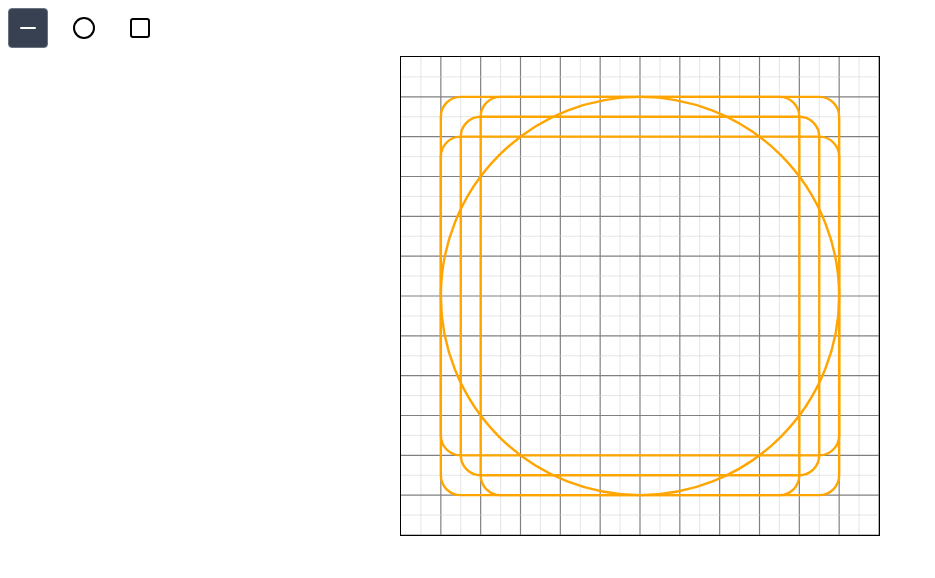
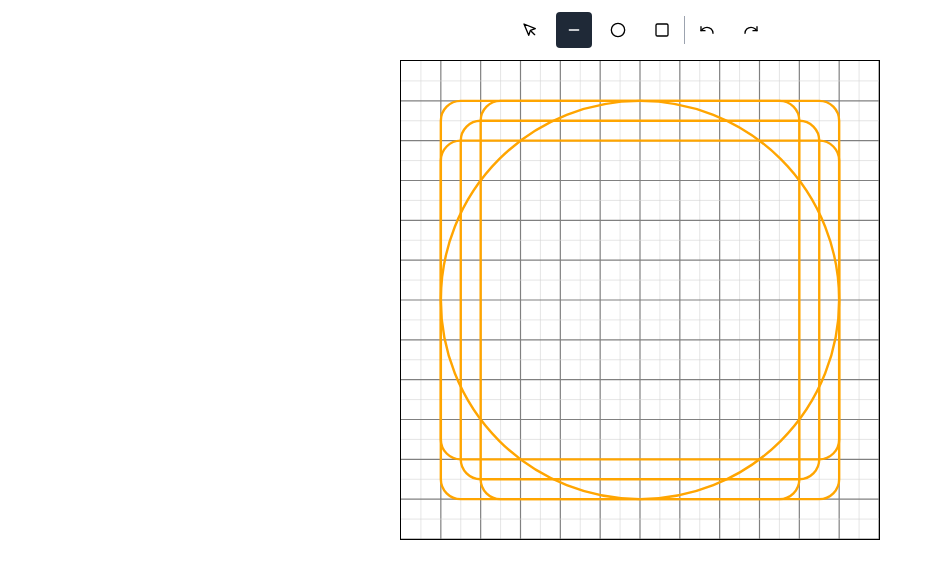
Before and after one commit to sventies/icon-creator, a React (Vite) app: page / in a window 1280 px wide. Shown: the top 578 px of the page, without its empty margins (0-935 px from the left). Built offline with nearby package versions, Linux system fonts and the light colour scheme.

Commit message:
add undo redo buttons

```diff
--- a/src/iconCreator/buttons.tsx
+++ b/src/iconCreator/buttons.tsx
@@ -1,24 +1,34 @@
 import { FC, ReactNode } from "react";
-import { Minus, Circle, Square } from "lucide-react";
+import { Minus, Circle, Square, MousePointer, Undo, Redo } from "lucide-react";
 
 interface Props {
-  setShapeMode: (mode: "line" | "circle" | "rect") => void;
-  shapeMode: "line" | "circle" | "rect";
+  setShapeMode: (mode: "line" | "circle" | "rect" | "pointer") => void;
+  shapeMode: "line" | "circle" | "rect" | "pointer";
 }
 
-const BUTTON_SIZE = 56;
+const BUTTON_SIZE = 44;
 
 const Buttons: FC<Props> = ({ setShapeMode, shapeMode }) => {
   return (
-    <div className="flex flex-row">
+    <div className="flex flex-row m-auto rounded" style={{ overflow: "hidden" }}>
+      <Button isActive={shapeMode === "pointer"} onClick={() => setShapeMode("pointer")}>
+        <MousePointer size={16} />
+      </Button>
       <Button isActive={shapeMode === "line"} onClick={() => setShapeMode("line")}>
-        <Minus />
+        <Minus size={16} />
       </Button>
       <Button isActive={shapeMode === "circle"} onClick={() => setShapeMode("circle")}>
-        <Circle />
+        <Circle size={16} />
       </Button>
       <Button isActive={shapeMode === "rect"} onClick={() => setShapeMode("rect")}>
-        <Square />
+        <Square size={16} />
+      </Button>
+      <Divider />
+      <Button onClick={() => setShapeMode("rect")}>
+        <Undo size={16} />
+      </Button>
+      <Button onClick={() => setShapeMode("rect")}>
+        <Redo size={16} />
       </Button>
     </div>
   );
@@ -27,14 +37,14 @@ const Buttons: FC<Props> = ({ setShapeMode, shapeMode }) => {
 interface ButtonProps {
   onClick: () => void;
   children: ReactNode;
-  isActive: boolean;
+  isActive?: boolean;
 }
 
-const Button: FC<ButtonProps> = ({ children, onClick, isActive }) => {
+const Button: FC<ButtonProps> = ({ children, onClick, isActive = false }) => {
   const className = getClassName(isActive);
   return (
     <button
-      className="bg-white group p-2 text-black"
+      className="bg-white group p-1 text-black"
       style={{ width: BUTTON_SIZE, height: BUTTON_SIZE }}
       onClick={onClick}
     >
@@ -48,6 +58,12 @@ const Button: FC<ButtonProps> = ({ children, onClick, isActive }) => {
   );
 };
 
+const Divider = () => (
+  <div className={`h-[${BUTTON_SIZE}px] w-[1px] bg-white flex items-center justify-center`}>
+    <div className="bg-gray-400 w-full h-[28px]" />
+  </div>
+);
+
 const getClassName = (isActive: boolean) => {
   const start = "group-hover:border border-gray-500 w-full h-full flex items-center justify-center rounded";
   if (isActive) {
--- a/src/iconCreator/iconCreator.tsx
+++ b/src/iconCreator/iconCreator.tsx
@@ -1,6 +1,5 @@
 import { FC, useEffect, useState } from "react";
 import HelperShapes from "./helperShapes";
-// import Button from "./buttons";
 import Buttons from "./buttons";
 
 interface Props {}
@@ -20,7 +19,7 @@ interface Circle {
   r: number;
 }
 
-interface DraftLine {
+interface Point {
   x1: number;
   y1: number;
 }
@@ -39,8 +38,8 @@ const ARRAY = Array.from({ length: SIZE + 1 }, () => Array.from({ length: SIZE +
 
 const getDraft: (
   hovered: [number, number] | null,
-  draftPoint: DraftLine | null,
-  shapeMode: "line" | "circle" | "rect"
+  draftPoint: Point | null,
+  shapeMode: "line" | "circle" | "rect" | "pointer"
 ) => Line | Circle | Rect | null = (hovered, draftPoint, shapeMode) => {
   if (!hovered) return null;
   if (!draftPoint) {
@@ -49,6 +48,8 @@ const getDraft: (
       case "line":
       case "rect":
         return { type: "line" as const, x1: hovered[0], y1: hovered[1], x2: hovered[0], y2: hovered[1] };
+      default:
+        return null;
     }
   }
 
@@ -76,43 +77,39 @@ const getDraft: (
       };
     }
   }
-
   return null;
 };
 
 const IconCreator: FC<Props> = () => {
-  const [shapeMode, setShapeMode] = useState<"line" | "circle" | "rect">("line");
-  const [draftPoint, setDraftPoint] = useState<DraftLine | null>(null);
+  const [shapeMode, setShapeMode] = useState<"line" | "circle" | "rect" | "pointer">("line");
+  const [draftPoint, Point] = useState<Point | null>(null);
   const [lines, setLines] = useState<(Line | Circle | Rect)[]>([]);
   const [hovered, setHovered] = useState<[number, number] | null>(null);
   const [startXY, setStartXY] = useState([0, 0]);
 
   useEffect(() => {
-    setDraftPoint(null);
+    Point(null);
     setHovered(null);
   }, [shapeMode]);
 
   const finishShape = (i: number, j: number) => {
     if (!draftPoint) {
-      setDraftPoint({ x1: i, y1: j });
+      Point({ x1: i, y1: j });
       return;
     }
     const shape = getDraft(hovered, draftPoint, shapeMode);
     if (shape) setLines((prev) => [...prev, shape]);
-    setDraftPoint(null);
+    Point(null);
   };
 
   const draftShape = getDraft(hovered, draftPoint, shapeMode);
 
+  const pointerEvents = shapeMode === "pointer" ? "all" : "none";
+
   return (
     <>
-      <div>
+      <div className="p-2 flex items-center">
         <Buttons setShapeMode={setShapeMode} shapeMode={shapeMode} />
-        {/* <div className="flex flex-row">
-          <Button onClick={() => setShapeMode("line")}>L</Button>
-          <Button onClick={() => setShapeMode("circle")}>C</Button>
-          <Button onClick={() => setShapeMode("rect")}>R</Button>
-        </div> */}
       </div>
       <div
         style={{
@@ -182,16 +179,19 @@ const IconCreator: FC<Props> = () => {
           <HelperShapes size={SIZE} array={ARRAY} strokeWidth={STROKE_WIDTH} />
           {lines.map((line, k) =>
             line.type === "line" ? (
-              <line {...line} stroke="black" key={k} style={{ pointerEvents: "none" }} />
+              <line {...line} key={k} style={{ pointerEvents }} className="stroke-black hover:stroke-blue-400" />
             ) : line.type === "circle" ? (
-              <circle {...line} fill="none" stroke="black" key={k} style={{ pointerEvents: "none" }} />
+              <circle {...line} fill="none" stroke="black" key={k} style={{ pointerEvents }} />
             ) : (
-              <rect {...line} fill="none" stroke="black" key={k} style={{ pointerEvents: "none" }} />
+              <rect {...line} fill="none" stroke="black" key={k} style={{ pointerEvents }} />
             )
           )}
           {draftShape?.type === "line" && <line {...draftShape} stroke="#00000044" style={{ pointerEvents: "none" }} />}
           {draftShape?.type === "circle" && (
             <circle {...draftShape} fill="none" stroke="#00000044" style={{ pointerEvents: "none" }} />
+          )}
+          {draftShape?.type === "rect" && (
+            <rect {...draftShape} fill="none" stroke="#00000044" style={{ pointerEvents: "none" }} />
           )}
         </svg>
       </div>
```
